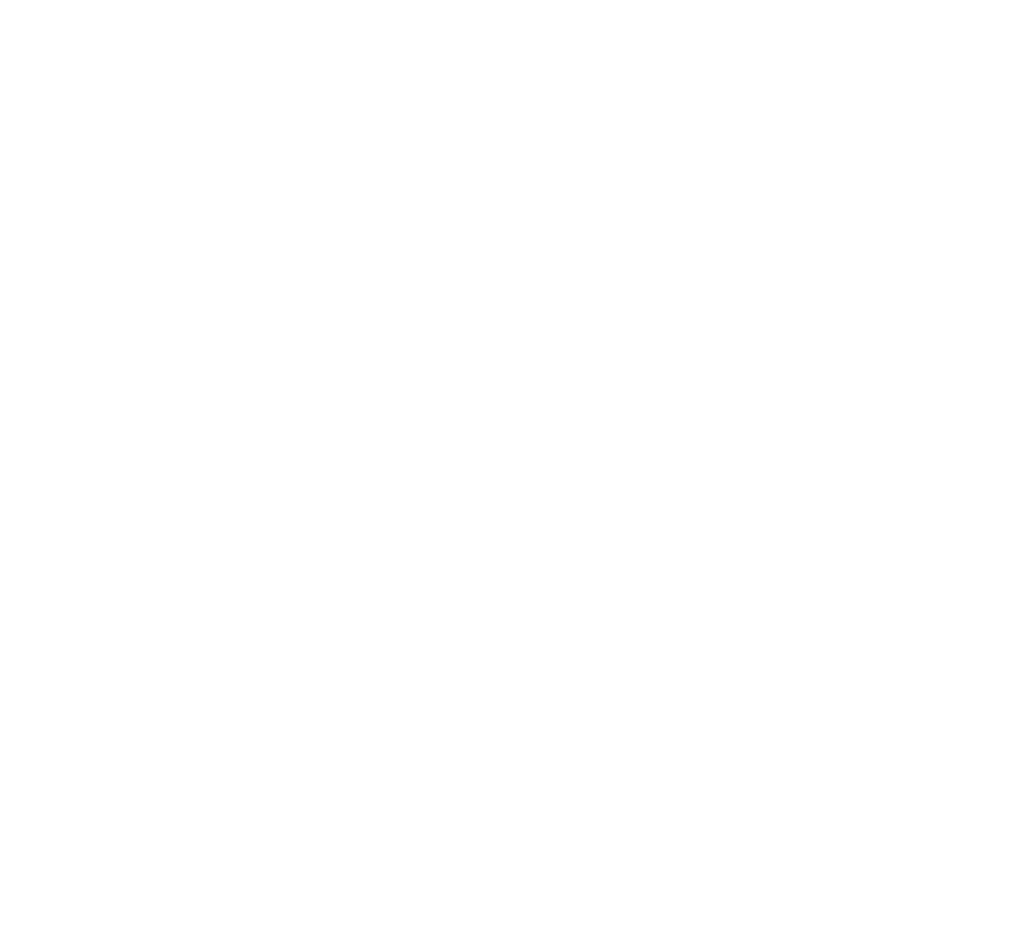
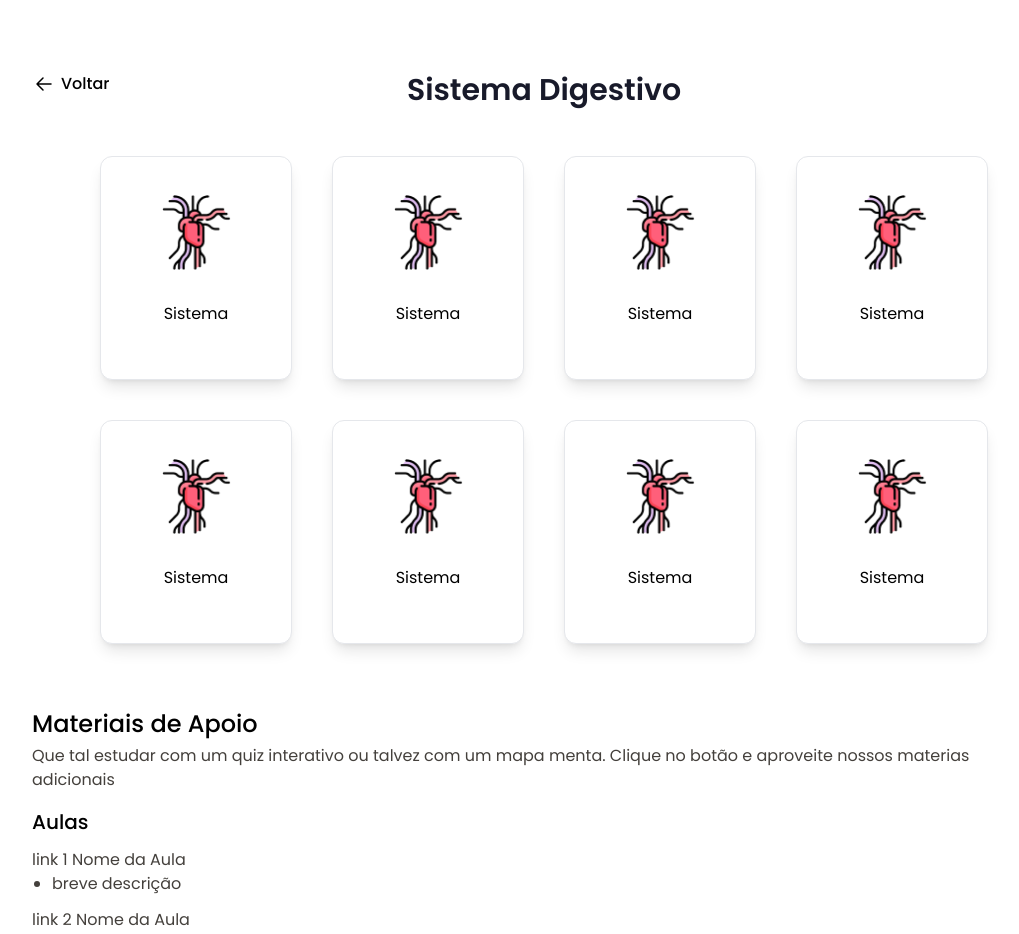
Before and after one commit to fabricadesoftware-ifc/fabricaHistologia_frontend, a Vue app: page /organs in a window 1280 px wide. Before the commit this address had no page. Shown: the top 934 px of the page, without its empty margins (96-1115 px from the left). Before the commit the page ends 800 px from the top, so only its background shows below. Built offline with nearby package versions, Linux system fonts and the light colour scheme.

Commit message:
FEAT: Ending the Select Organs Page

```diff
--- a/dev-dist/sw.js
+++ b/dev-dist/sw.js
@@ -82,7 +82,7 @@ define(['./workbox-b5f7729d'], (function (workbox) { 'use strict';
     "revision": "3ca0b8505b4bec776b69afdba2768812"
   }, {
     "url": "index.html",
-    "revision": "0.he06i89ip28"
+    "revision": "0.kbe3mjmthu"
   }], {});
   workbox.cleanupOutdatedCaches();
   workbox.registerRoute(new workbox.NavigationRoute(workbox.createHandlerBoundToURL("index.html"), {
--- a/src/components/index.js
+++ b/src/components/index.js
@@ -33,6 +33,8 @@ import SmallCardDefault from '@/components/portal/cards/SmallCardDefault.vue';
 import TitleGlobal from '@/components/portal/globals/TitleGlobal.vue';
 import HeaderPortal from '@/components/portal/globals/HeaderPortal.vue';
 import TopicsAdditionalInfo from '@/components/portal/globals/TopicsAdditionalInfo.vue';
+import SelectCardsGlobal from '@/components/portal/globals/SelectCardsGlobal.vue'
+import OrganAdditionalInfo from '@/components/portal/OrganPage/OrgansAdditionalInfo.vue'
 
 // post
 import CheckList from '@/components/portal/post/CheckList.vue';
@@ -66,5 +68,7 @@ export {
   AboutFooter,
   AboutHeader,
   HeaderPortal,
-  CheckList
+  CheckList,
+  SelectCardsGlobal,
+  OrganAdditionalInfo
 };
--- /dev/null
+++ b/src/components/portal/OrganPage/OrgansAdditionalInfo.vue
@@ -0,0 +1,19 @@
+<script setup>
+import { AddInfoGlobal, ContainerGlobal, BtnDefault } from '@/components';
+
+const props = defineProps({
+    dados: {
+        type: Object,
+        required: false
+    }
+})
+</script>
+
+<template>
+    <ContainerGlobal class="mt-16 ">
+        <AddInfoGlobal :data="props.dados.data" :title="props.dados.title" :description="props.dados.description"/>
+        <div class="my-10">
+            <BtnDefault class="my-10" :block="true" text="Acessar Quiz deste Sistema" background="bg-[#267A7A]" />
+        </div>
+    </ContainerGlobal>
+</template>
--- a/src/components/portal/globals/HeaderPortal.vue
+++ b/src/components/portal/globals/HeaderPortal.vue
@@ -7,6 +7,11 @@ const props = defineProps({
         required: false,
         default: 'Sem título',
     },
+    size: {
+        type: String,
+        required: false,
+        default: 'text-4xl'
+    }
 })
 
 </script>
@@ -14,6 +19,6 @@ const props = defineProps({
 <template>
     <ContainerGlobal class="pt-8 pb-12">
         <BackButton />
-        <TitleGlobal :content="props.title" position="justify-center" class="md:mt-16" />
+        <TitleGlobal :content="props.title" :size="props.size" position="justify-center" class="md:mt-16" />
     </ContainerGlobal>
 </template>
--- /dev/null
+++ b/src/components/portal/globals/SelectCardsGlobal.vue
@@ -0,0 +1,10 @@
+<script setup>
+import { CardsContainer, SmallCardDefault } from '@/components';
+const cardsTest = [1, 2, 3, 4, 5, 6, 7, 8]
+</script>
+
+<template>
+        <CardsContainer class="gap-10 justify-center">
+            <SmallCardDefault  v-for="item in cardsTest" :key="item"/>
+        </CardsContainer>
+</template>
--- a/src/components/portal/globals/TitleGlobal.vue
+++ b/src/components/portal/globals/TitleGlobal.vue
@@ -6,7 +6,7 @@ const props = defineProps({
     },
     'weight': {
         type: String,
-        default: 'font-bold'
+        default: 'font-semibold'
     },
     'content': {
         type: String,
--- a/src/router/index.js
+++ b/src/router/index.js
@@ -59,6 +59,11 @@ const router = createRouter({
       name: 'test-components',
       component: () => import('@/views/tests/ComponentsView.vue')
     },
+    {
+      path: '/organs',
+      name: 'organ',
+      component: () => import('@/views/tests/SelectOrgansView.vue')
+    },
   ]
 })
 
--- /dev/null
+++ b/src/views/tests/SelectOrgansView.vue
@@ -0,0 +1,35 @@
+<script setup>
+import { HeaderPortal, SelectCardsGlobal, OrganAdditionalInfo, FooterComp  } from '@/components';
+
+const SistemaImportadoTest = {
+    'name': 'Sistema Digestivo'
+}
+
+const dados = {
+    title: 'Materiais de Apoio',
+    description: 'Que tal estudar com um quiz interativo ou talvez com um mapa menta. Clique no botão e aproveite nossos materias adicionais',
+    data: {
+        aulas: {
+            title: 'Aulas',
+            refs: [
+                {link: 'link 1 Nome da Aula', desc: 'breve descrição'},
+                {link: 'link 2 Nome da Aula', desc: 'breve descrição'}
+            ]
+        },
+        pdf: {
+            title: 'PDFs',
+            refs: [
+                {link: 'link 1 Nome do mapa mental/documento', desc: 'breve descrição'},
+                {link: 'link 2 Nome do mapa mental/documento', desc: 'breve descrição'}
+            ]
+        }
+    }
+}
+</script>
+
+<template>
+    <HeaderPortal class="mt-10" :title="SistemaImportadoTest.name" size="text-3xl md:text-center"/>
+    <SelectCardsGlobal />
+    <OrganAdditionalInfo :dados="dados"/>
+    <FooterComp />
+</template>
```
